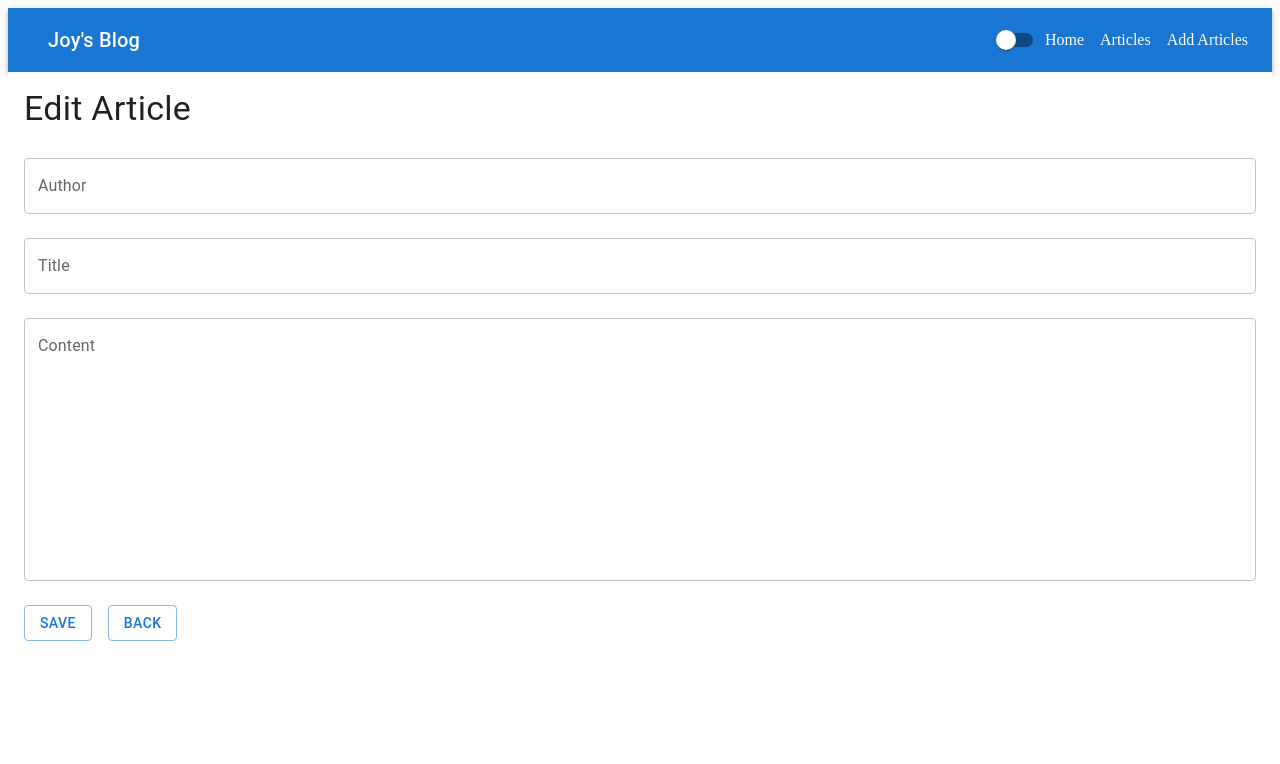
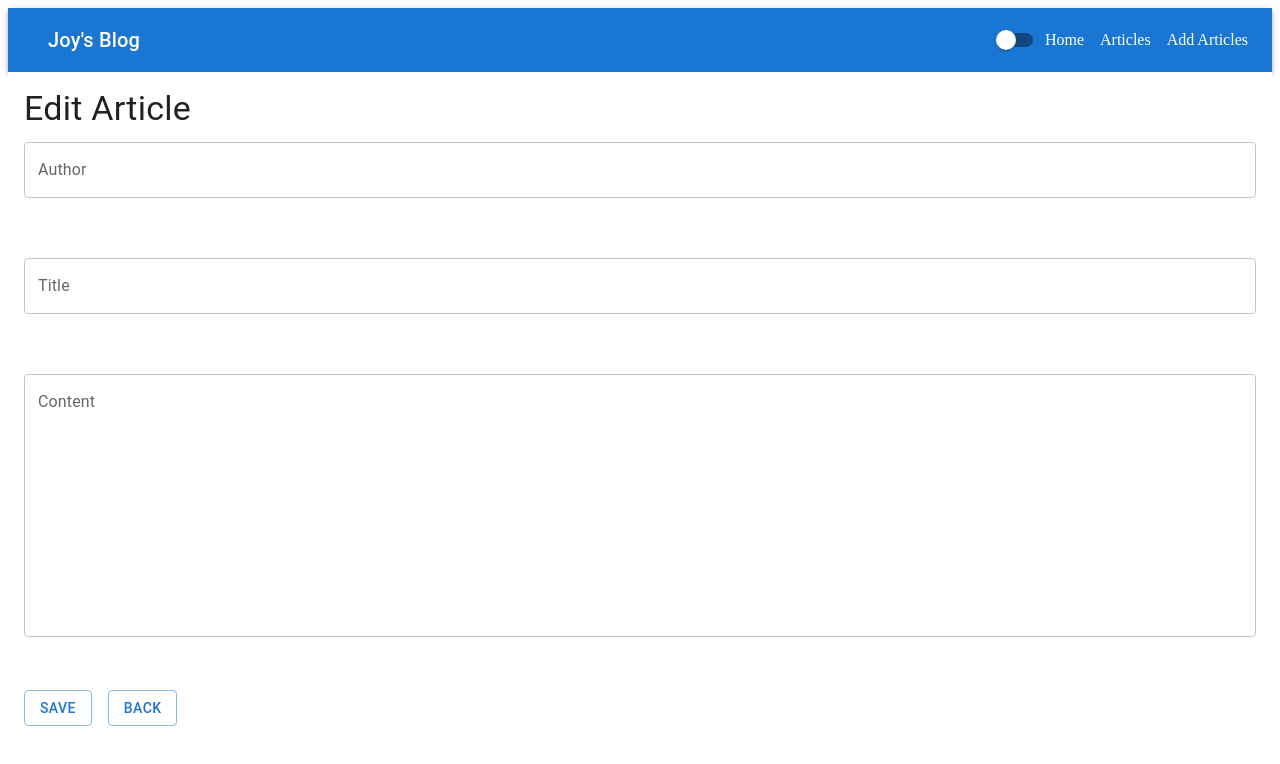
Before and after one commit to LyuYueJoy/MSA-Phase2-Blog, a React (Vite) app in the folder frontend/: page /articles/edit/1 in a window 1280 px wide. Shown: the top 764 px of the page. Built offline with nearby package versions, Linux system fonts and the light colour scheme; no server answers.

Commit message:
The articleform component is written separately

```diff
--- a/frontend/src/Components/Articles/ArticleCard.tsx
+++ b/frontend/src/Components/Articles/ArticleCard.tsx
@@ -1,4 +1,3 @@
-// src/Components/Article/ArticleCard.tsx
 import React from "react";
 import { IArticles } from "../../Models/articles";
 import { Box, Typography, Paper, Button } from "@mui/material";
--- a/frontend/src/Components/addArticles/addArticle.tsx
+++ b/frontend/src/Components/addArticles/addArticle.tsx
@@ -1,6 +1,7 @@
+// AddArticle.tsx
 import React, { useState } from "react";
-import { Button, TextField, Box, Grid, Typography } from "@mui/material";
 import { useNavigate } from "react-router-dom";
+import ArticleForm from "../articleForm/articleForm";
 
 const AddArticle: React.FC = () => {
     const [author, setAuthor] = useState("");
@@ -40,94 +41,23 @@ const AddArticle: React.FC = () => {
             console.error("Error saving article:", error);
         }
     };
-    // Back to article page
+
     const handleBack = () => {
         navigate("/articles");
     };
 
     return (
-        <Box sx={{ padding: 2, bgcolor: 'background.default', minHeight: '100vh' }}>
-            <Typography variant="h4" gutterBottom color="text.primary">
-                Add Article
-            </Typography>
-            <Grid container spacing={2}>
-                <Grid item xs={12}>
-                    <TextField
-                        fullWidth
-                        autoComplete="off"
-                        label="Title"
-                        variant="outlined"
-                        value={title}
-                        onChange={(e) => setTitle(e.target.value)}
-                        InputProps={{
-                            style: {
-                                color: 'text.primary',
-                            },
-                        }}
-                        InputLabelProps={{
-                            style: {
-                                color: 'text.secondary',
-                            },
-                        }}
-                        sx={{ minHeight: '100px' }}
-                    />
-                </Grid>
-                <Grid item xs={12}>
-                    <TextField
-                        fullWidth
-                        autoComplete="off"
-                        label="Author"
-                        variant="outlined"
-                        value={author}
-                        onChange={(e) => setAuthor(e.target.value)}
-                        InputProps={{
-                            style: {
-                                color: 'text.primary',
-                            },
-                        }}
-                        InputLabelProps={{
-                            style: {
-                                color: 'text.secondary',
-                            },
-                        }}
-                        sx={{ minHeight: '100px' }}
-                    />
-                </Grid>
-                <Grid item xs={12}>
-                    <TextField
-                        fullWidth
-                        autoComplete="off"
-                        label="Content"
-                        variant="outlined"
-                        multiline
-                        rows={10}
-                        value={content}
-                        onChange={(e) => setContent(e.target.value)}
-                        InputProps={{
-                            style: {
-                                color: 'text.primary',
-                            },
-                        }}
-                        InputLabelProps={{
-                            style: {
-                                color: 'text.secondary',
-                            },
-                        }}
-                        sx={{ minHeight: '300px' }}
-                    />
-                </Grid>
-                <Grid item xs={12}>
-                    <Box sx={{ display: 'flex', gap: 2 }}>
-                        <Button variant="outlined" onClick={handleSave}>
-                            Save
-                        </Button>
-                        <Button variant="outlined" onClick={handleBack}>
-                            Back
-                        </Button>
-                    </Box>
-                </Grid>
-            </Grid>
-        </Box>
+        <ArticleForm
+            author={author}
+            title={title}
+            content={content}
+            setAuthor={setAuthor}
+            setTitle={setTitle}
+            setContent={setContent}
+            onSave={handleSave}
+            onBack={handleBack}
+            titleText="Add Article"
+        />
     );
 };
 
--- /dev/null
+++ b/frontend/src/Components/articleForm/articleForm.tsx
@@ -0,0 +1,114 @@
+// ArticleForm.tsx
+import React from 'react';
+import { TextField, Box, Grid, Button, Typography } from '@mui/material';
+
+interface ArticleFormProps {
+    author: string;
+    title: string;
+    content: string;
+    setAuthor: React.Dispatch<React.SetStateAction<string>>;
+    setTitle: React.Dispatch<React.SetStateAction<string>>;
+    setContent: React.Dispatch<React.SetStateAction<string>>;
+    onSave: () => void;
+    onBack: () => void;
+    titleText: string;
+}
+
+const ArticleForm: React.FC<ArticleFormProps> = ({
+    author,
+    title,
+    content,
+    setAuthor,
+    setTitle,
+    setContent,
+    onSave,
+    onBack,
+    titleText
+}) => {
+    return (
+        <Box sx={{ padding: 2, bgcolor: 'background.default', minHeight: '100vh' }}>
+            <Typography variant="h4" gutterBottom color="text.primary">
+                {titleText}
+            </Typography>
+            <Grid container spacing={2}>
+                <Grid item xs={12}>
+                    <TextField
+                        fullWidth
+                        autoComplete="off"
+                        label="Author"
+                        variant="outlined"
+                        value={author}
+                        onChange={(e) => setAuthor(e.target.value)}
+                        InputProps={{
+                            style: {
+                                color: 'text.primary',
+                            },
+                        }}
+                        InputLabelProps={{
+                            style: {
+                                color: 'text.secondary',
+                            },
+                        }}
+                        sx={{ minHeight: '100px' }}
+                    />
+                </Grid>
+                <Grid item xs={12}>
+                    <TextField
+                        fullWidth
+                        autoComplete="off"
+                        label="Title"
+                        variant="outlined"
+                        value={title}
+                        onChange={(e) => setTitle(e.target.value)}
+                        InputProps={{
+                            style: {
+                                color: 'text.primary',
+                            },
+                        }}
+                        InputLabelProps={{
+                            style: {
+                                color: 'text.secondary',
+                            },
+                        }}
+                        sx={{ minHeight: '100px' }}
+                    />
+                </Grid>
+                <Grid item xs={12}>
+                    <TextField
+                        fullWidth
+                        autoComplete="off"
+                        label="Content"
+                        variant="outlined"
+                        multiline
+                        rows={10}
+                        value={content}
+                        onChange={(e) => setContent(e.target.value)}
+                        InputProps={{
+                            style: {
+                                color: 'text.primary',
+                            },
+                        }}
+                        InputLabelProps={{
+                            style: {
+                                color: 'text.secondary',
+                            },
+                        }}
+                        sx={{ minHeight: '300px' }}
+                    />
+                </Grid>
+                <Grid item xs={12}>
+                    <Box sx={{ display: 'flex', gap: 2 }}>
+                        <Button variant="outlined" onClick={onSave}>
+                            Save
+                        </Button>
+                        <Button variant="outlined" onClick={onBack}>
+                            Back
+                        </Button>
+                    </Box>
+                </Grid>
+            </Grid>
+        </Box>
+    );
+};
+
+export default ArticleForm;
--- a/frontend/src/Components/editArticles/editArticles.tsx
+++ b/frontend/src/Components/editArticles/editArticles.tsx
@@ -1,6 +1,7 @@
+// EditArticle.tsx
 import React, { useState, useEffect } from 'react';
-import { Button, TextField, Box, Typography } from '@mui/material';
 import { useNavigate, useParams } from 'react-router-dom';
+import ArticleForm from "../articleForm/articleForm";
 
 const EditArticle: React.FC = () => {
     const [author, setAuthor] = useState("");
@@ -68,78 +69,17 @@ const EditArticle: React.FC = () => {
     };
 
     return (
-        <Box sx={{ padding: 2, bgcolor: 'background.default', color: 'text.primary' }}>
-            <Typography variant="h4" gutterBottom>
-                Edit Article
-            </Typography>
-            <TextField
-                autoComplete="off"
-                label="Author"
-                variant="outlined"
-                value={author}
-                onChange={(e) => setAuthor(e.target.value)}
-                fullWidth
-                margin="normal"
-                InputProps={{
-                    style: {
-                        color: 'text.primary',
-                    },
-                }}
-                InputLabelProps={{
-                    style: {
-                        color: 'text.secondary',
-                    },
-                }}
-            />
-            <TextField
-                autoComplete="off"
-                label="Title"
-                variant="outlined"
-                value={title}
-                onChange={(e) => setTitle(e.target.value)}
-                fullWidth
-                margin="normal"
-                InputProps={{
-                    style: {
-                        color: 'text.primary',
-                    },
-                }}
-                InputLabelProps={{
-                    style: {
-                        color: 'text.secondary',
-                    },
-                }}
-            />
-            <TextField
-                autoComplete="off"
-                label="Content"
-                variant="outlined"
-                value={content}
-                onChange={(e) => setContent(e.target.value)}
-                multiline
-                rows={10}
-                fullWidth
-                margin="normal"
-                InputProps={{
-                    style: {
-                        color: 'text.primary',
-                    },
-                }}
-                InputLabelProps={{
-                    style: {
-                        color: 'text.secondary',
-                    },
-                }}
-            />
-            <Box sx={{ display: 'flex', gap: 2, marginTop: 2 }}>
-                <Button variant="outlined" onClick={handleSave}>
-                    Save
-                </Button>
-                <Button variant="outlined" onClick={handleBack}>
-                    Back
-                </Button>
-            </Box>
-        </Box>
+        <ArticleForm
+            author={author}
+            title={title}
+            content={content}
+            setAuthor={setAuthor}
+            setTitle={setTitle}
+            setContent={setContent}
+            onSave={handleSave}
+            onBack={handleBack}
+            titleText="Edit Article"
+        />
     );
 };
 
```
